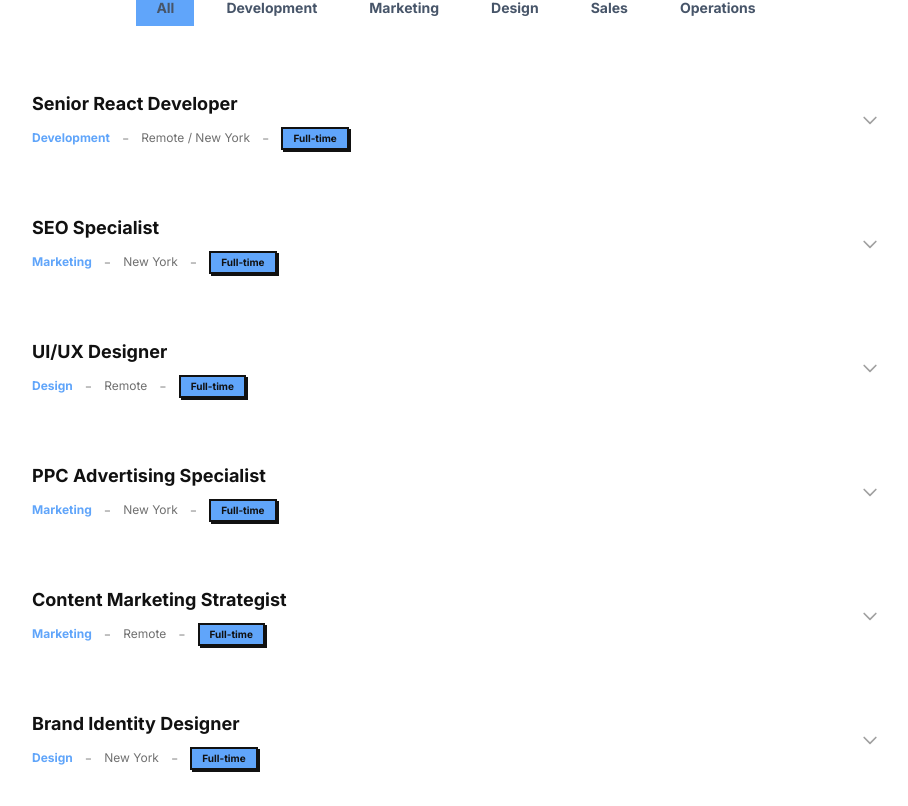
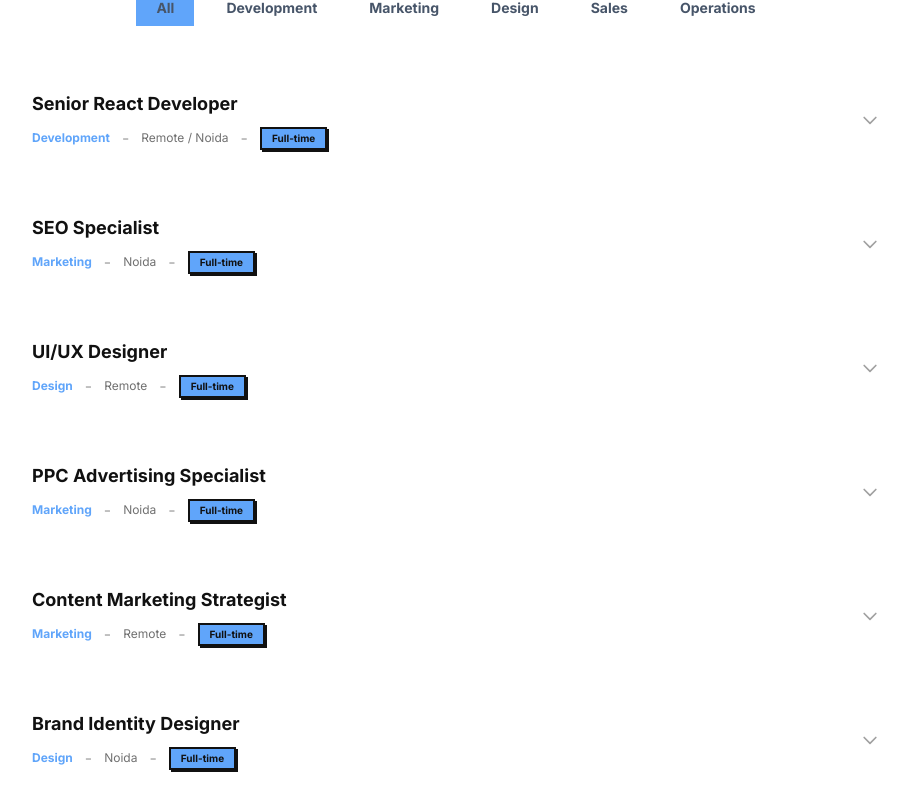
Before and after one commit to abdigitalsolution03-ai/AB-DIGITAL-SOLUTION, a React (Vite) app: page /careers in a window 1280 px wide. Shown: the part 834-1640 px from the top of the page, without its empty margins (184-1092 px from the left). Built offline with nearby package versions, Linux system fonts and the light colour scheme.

Commit message:
content: change location from New York to Noida, India

```diff
--- a/src/pages/Careers.tsx
+++ b/src/pages/Careers.tsx
@@ -22,7 +22,7 @@ const hardcodedJobs: Job[] = [
     id: "senior-react-developer",
     title: "Senior React Developer",
     department: "Development",
-    location: "Remote / New York",
+    location: "Remote / Noida",
     type: "Full-time",
     description: "We're looking for an experienced React developer to lead frontend projects and mentor junior developers.",
     requirements: ["5+ years React experience", "TypeScript proficiency", "Experience with Next.js", "Strong UI/UX sensibilities", "Excellent problem-solving skills"]},
@@ -30,7 +30,7 @@ const hardcodedJobs: Job[] = [
     id: "seo-specialist",
     title: "SEO Specialist",
     department: "Marketing",
-    location: "New York",
+    location: "Noida",
     type: "Full-time",
     description: "Join our SEO team to execute data-driven strategies that improve search rankings and drive organic growth.",
     requirements: ["3+ years SEO experience", "Proficiency with SEO tools", "Strong analytical skills", "Content strategy experience", "Knowledge of local SEO"]},
@@ -46,7 +46,7 @@ const hardcodedJobs: Job[] = [
     id: "ppc-specialist",
     title: "PPC Advertising Specialist",
     department: "Marketing",
-    location: "New York",
+    location: "Noida",
     type: "Full-time",
     description: "Manage and optimize paid advertising campaigns across Google, Meta, and other platforms.",
     requirements: ["3+ years PPC experience", "Google Ads certification", "Meta Blueprint certified", "Strong analytical skills", "Experience with A/B testing"]},
@@ -62,7 +62,7 @@ const hardcodedJobs: Job[] = [
     id: "brand-designer",
     title: "Brand Identity Designer",
     department: "Design",
-    location: "New York",
+    location: "Noida",
     type: "Full-time",
     description: "Create compelling brand identities that help our clients stand out in crowded markets.",
     requirements: ["3+ years branding experience", "Strong portfolio", "Proficiency in Adobe Creative Suite", "Typography expertise", "Client presentation skills"]},
@@ -70,7 +70,7 @@ const hardcodedJobs: Job[] = [
     id: "account-manager",
     title: "Account Manager",
     department: "Sales",
-    location: "New York",
+    location: "Noida",
     type: "Full-time",
     description: "Build and maintain strong client relationships while ensuring the successful delivery of our services.",
     requirements: ["3+ years account management", "Excellent communication skills", "Digital marketing knowledge", "Project management experience", "CRM proficiency"]},
--- a/src/pages/Contact.tsx
+++ b/src/pages/Contact.tsx
@@ -67,7 +67,7 @@ export default function Contact() {
           <AnimatedSection>
             <div className="doodle-card overflow-hidden mb-12">
               <iframe
-                src="https://www.google.com/maps/embed?pb=!1m18!1m12!1m3!1d193595.914770972!2d-74.119763!3d40.697403!2m3!1f0!2f0!3f0!3m2!1i1024!2i768!4f13.1!3m3!1m2!1s0x89c24fa5d33f083b%3A0xc80b8f06e177fe62!2sNew%20York%2C%20NY!5e0!3m2!1sen!2sus!4v1"
+                src="https://www.google.com/maps?q=Noida%2C%20Uttar%20Pradesh%2C%20India&z=12&output=embed"
                 width="100%" height="300" style={{ border: 0 }} allowFullScreen loading="lazy"
                 referrerPolicy="no-referrer-when-downgrade"
                 title="AB DIGITAL SOLUTION Location"
@@ -137,7 +137,7 @@ export default function Contact() {
                   />
                   <ContactInfo
                     icon={<svg className="w-5 h-5" fill="none" viewBox="0 0 24 24" stroke="currentColor" strokeWidth="1.5"><path strokeLinecap="round" strokeLinejoin="round" d="M17.657 16.657L13.414 20.9a1.998 1.998 0 01-2.827 0l-4.244-4.243a8 8 0 1111.314 0z" /><path strokeLinecap="round" strokeLinejoin="round" d="M15 11a3 3 0 11-6 0 3 3 0 016 0z" /></svg>}
-                    label="Location" value="New York, NY 10001"
+                    label="Location" value="Noida, Uttar Pradesh, India"
                   />
                 </div>
               </div>
--- a/src/pages/Terms.tsx
+++ b/src/pages/Terms.tsx
@@ -1,4 +1,4 @@
-﻿import { Helmet } from "react-helmet-async";
+import { Helmet } from "react-helmet-async";
 import AnimatedSection from "@/components/AnimatedSection";
 import { Link } from "react-router-dom";
 
@@ -29,7 +29,7 @@ const sections = [
     content: "Either party may terminate the service agreement with written notice as specified in the individual agreement. Upon termination, client shall pay for all services rendered up to the termination date. Any materials or work in progress will be delivered to the client upon full payment."},
   {
     title: "Governing Law",
-    content: "These terms shall be governed by and construed in accordance with the laws of the State of New York, without regard to its conflict of law provisions. Any disputes arising from these terms shall be resolved in the courts of New York County."},
+    content: "These terms shall be governed by and construed in accordance with the laws of India, without regard to its conflict of law provisions. Any disputes arising from these terms shall be resolved in the courts of Noida, Uttar Pradesh."},
 ];
 
 export default function Terms() {
--- a/src/services/siteContent.ts
+++ b/src/services/siteContent.ts
@@ -66,12 +66,12 @@ const defaultContent: SiteContent = {
   contact: {
     heading: "Let's Work Together", subtext: 'Ready to take your digital presence to the next level? Get in touch with us today.',
     serviceOptions: ['Website Development', 'SEO Optimization', 'Google Ads', 'Meta Ads', 'Social Media Marketing', 'Content Marketing', 'Branding', 'AI Automation', 'Lead Generation'],
-    info: { email: 'abdigitalsolution03@gmail.com', phone: '+91 81785-26092', location: 'New York, NY 10001', whatsapp: 'https://wa.me/918178526092' },
+    info: { email: 'abdigitalsolution03@gmail.com', phone: '+91 81785-26092', location: 'Noida, Uttar Pradesh, India', whatsapp: 'https://wa.me/918178526092' },
     socialLinks: [
       { platform: 'Facebook', url: '#' }, { platform: 'Instagram', url: '#' },
       { platform: 'LinkedIn', url: '#' }, { platform: 'Twitter', url: '#' },
     ],
-    mapsEmbed: 'https://www.google.com/maps/embed?pb=!1m18!1m12!1m3!1d193595.914770972!2d-74.119763!3d40.697403!2m3!1f0!2f0!3f0!3m2!1i1024!2i768!4f13.1!3m3!1m2!1s0x89c24fa5d33f083b%3A0xc80b8f06e177fe62!2sNew+York%2C+NY!5e0!3m2!1sen!2sus!4v1',
+    mapsEmbed: 'https://www.google.com/maps?q=Noida%2C%20Uttar%20Pradesh%2C%20India&z=12&output=embed',
   },
   whyChooseUs: {
     label: 'Why Choose Us', heading: 'Built for', headingHighlight: 'Excellence',
```
